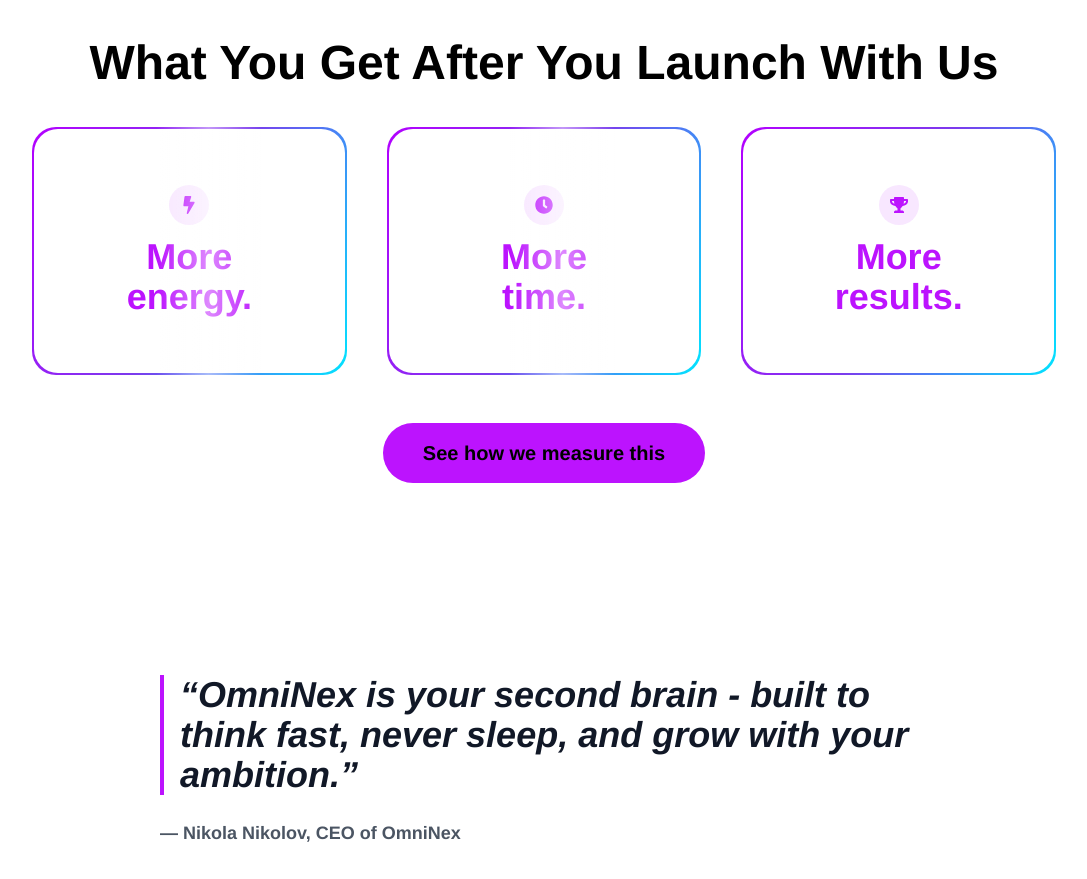
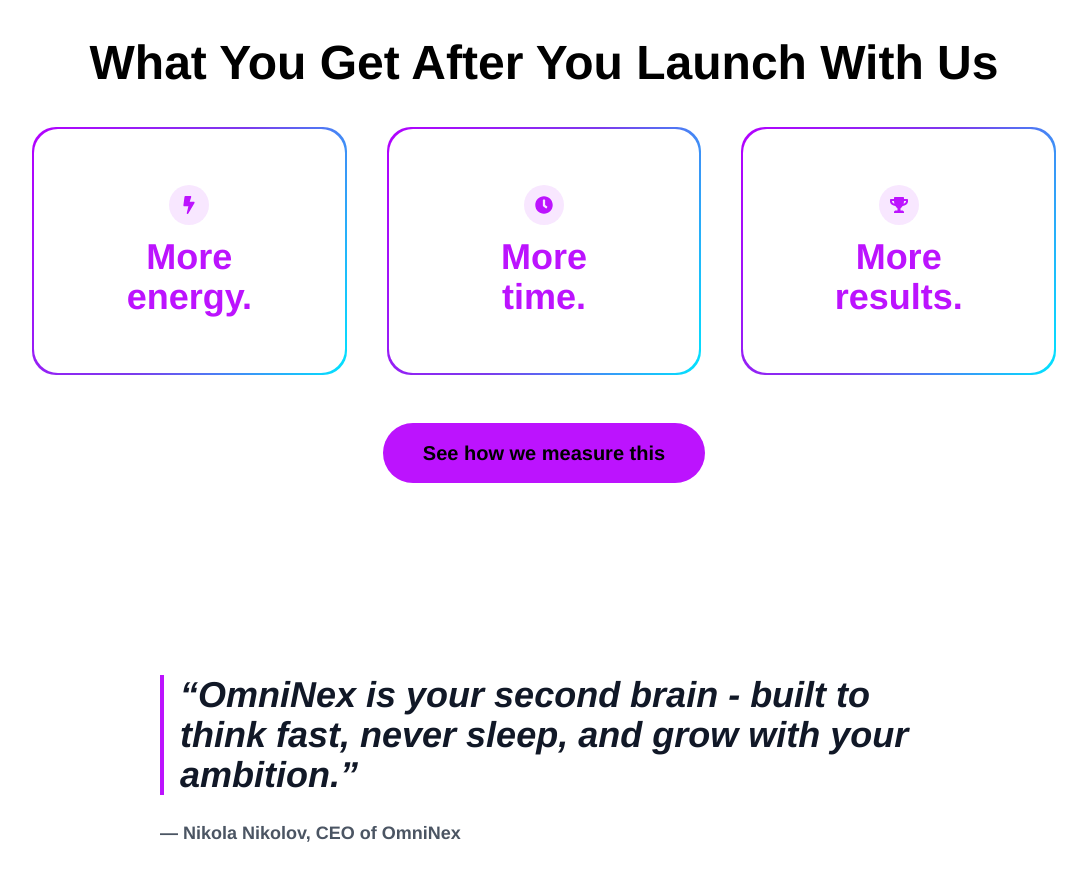
Before and after one commit to Kalcho8233/OmniNexAIWebsite, a Next.js app: page / in a window 1280 px wide. Shown: the part 3080-3959 px from the top of the page, without its empty margins (96-1183 px from the left). Built offline with nearby package versions, Linux system fonts and the light colour scheme.

Commit message:
Update StatsSection.jsx

```diff
--- a/components/StatsSection.jsx
+++ b/components/StatsSection.jsx
@@ -5,7 +5,7 @@
 const items = [
   { line1: "More", line2: "energy.", icon: FaBolt },
   { line1: "More", line2: "time.",   icon: FaClock },
-  { line1: "More", line2: "results.",icon: FaTrophy },
+  { line1: "More", line2: "results.", icon: FaTrophy },
 ];
 
 function HoloPanel({ line1, line2, Icon, delay = 0 }) {
@@ -17,12 +17,11 @@
 
   const onMove = (e) => {
     const rect = e.currentTarget.getBoundingClientRect();
-    const x = (e.clientX - rect.left) / rect.width - 0.5;  // -0.5..0.5
-    const y = (e.clientY - rect.top) / rect.height - 0.5; // -0.5..0.5
+    const x = (e.clientX - rect.left) / rect.width - 0.5;
+    const y = (e.clientY - rect.top) / rect.height - 0.5;
     mvX.set(x);
     mvY.set(y);
   };
-
   const onLeave = () => {
     mvX.set(0);
     mvY.set(0);
@@ -37,33 +36,39 @@
       whileInView={{ opacity: 1, y: 0 }}
       transition={{ duration: 0.6, delay }}
       viewport={{ once: true }}
+      // използваме whileHover за да пускаме/спираме ефектите моментално
+      whileHover="hover"
       className="relative group"
     >
-      {/* aurora glow зад панела */}
+      {/* Aurora glow – ПРИ hover само */}
       <motion.div
-        className="absolute inset-0 -z-10 blur-2xl rounded-3xl opacity-30
+        className="absolute inset-0 -z-10 blur-2xl rounded-3xl
                    bg-[conic-gradient(at_20%_20%,#B300FF,45%,#7C3AED,70%,#00E5FF,100%,#B300FF)]"
-        animate={{ opacity: [0.22, 0.36, 0.22] }}
-        transition={{ duration: 5, repeat: Infinity, ease: "easeInOut" }}
+        initial={{ opacity: 0 }}
+        variants={{ hover: { opacity: 0.36 } }}
+        transition={{ duration: 0.18, ease: "easeOut" }}
       />
 
-      {/* рамка с градиент + shimmer overlay */}
+      {/* Неонова рамка */}
       <div className="relative p-[2px] rounded-3xl bg-[linear-gradient(115deg,#B300FF,#7C3AED,#00E5FF)]">
-        <div className="rounded-3xl bg-white px-10 py-14 text-center overflow-hidden">
-          {/* Shimmer sweep */}
+        <div className="relative rounded-3xl bg-white px-10 py-14 text-center overflow-hidden">
+          {/* Shimmer – само докато е hover, после спира веднага */}
           <motion.span
             className="pointer-events-none absolute -left-1/3 top-0 h-full w-1/3
                        bg-gradient-to-r from-transparent via-white/50 to-transparent
                        rotate-12"
-            initial={{ x: "-120%" }}
-            whileHover={{ x: "160%" }}
-            transition={{ duration: 0.9, ease: "easeOut" }}
+            initial={{ x: "-140%", opacity: 0 }}
+            variants={{ hover: { x: "140%", opacity: 1 } }}
+            transition={{ duration: 0.5, ease: "easeOut" }}
           />
-          {/* Съдържание */}
+
+          {/* Икона */}
           <div className="mx-auto mb-3 flex h-10 w-10 items-center justify-center rounded-full
                           bg-neonPurple/10 text-neonPurple">
             <Icon size={18} />
           </div>
+
+          {/* Текст */}
           <div className="text-neonPurple text-3xl md:text-4xl font-extrabold leading-tight select-none">
             <span className="block">{line1}</span>
             <span className="block">{line2}</span>
@@ -93,7 +98,6 @@
         ))}
       </div>
 
-      {/* CTA – увеличен, както поиска */}
       <div className="mt-12">
         <a
           href="/about#results"
```
